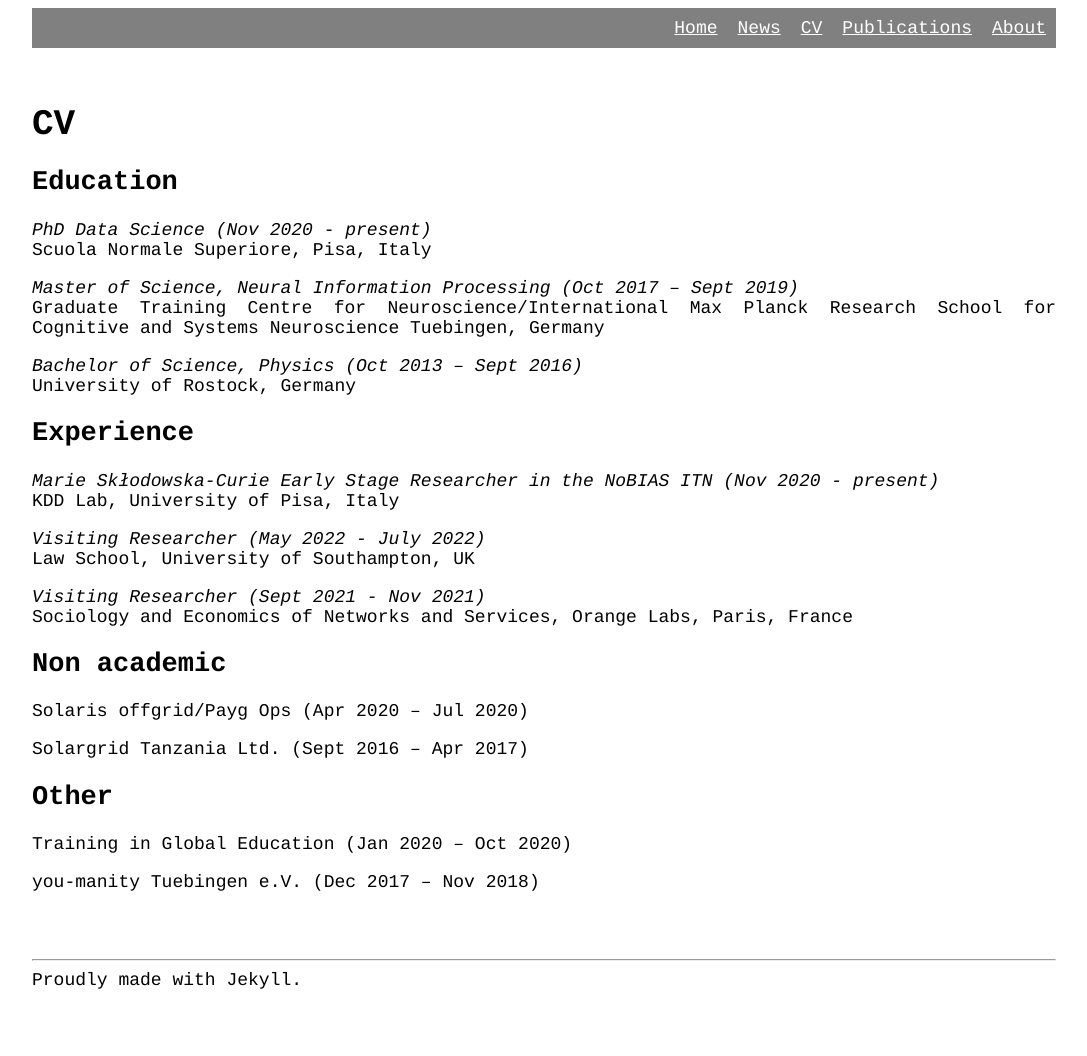
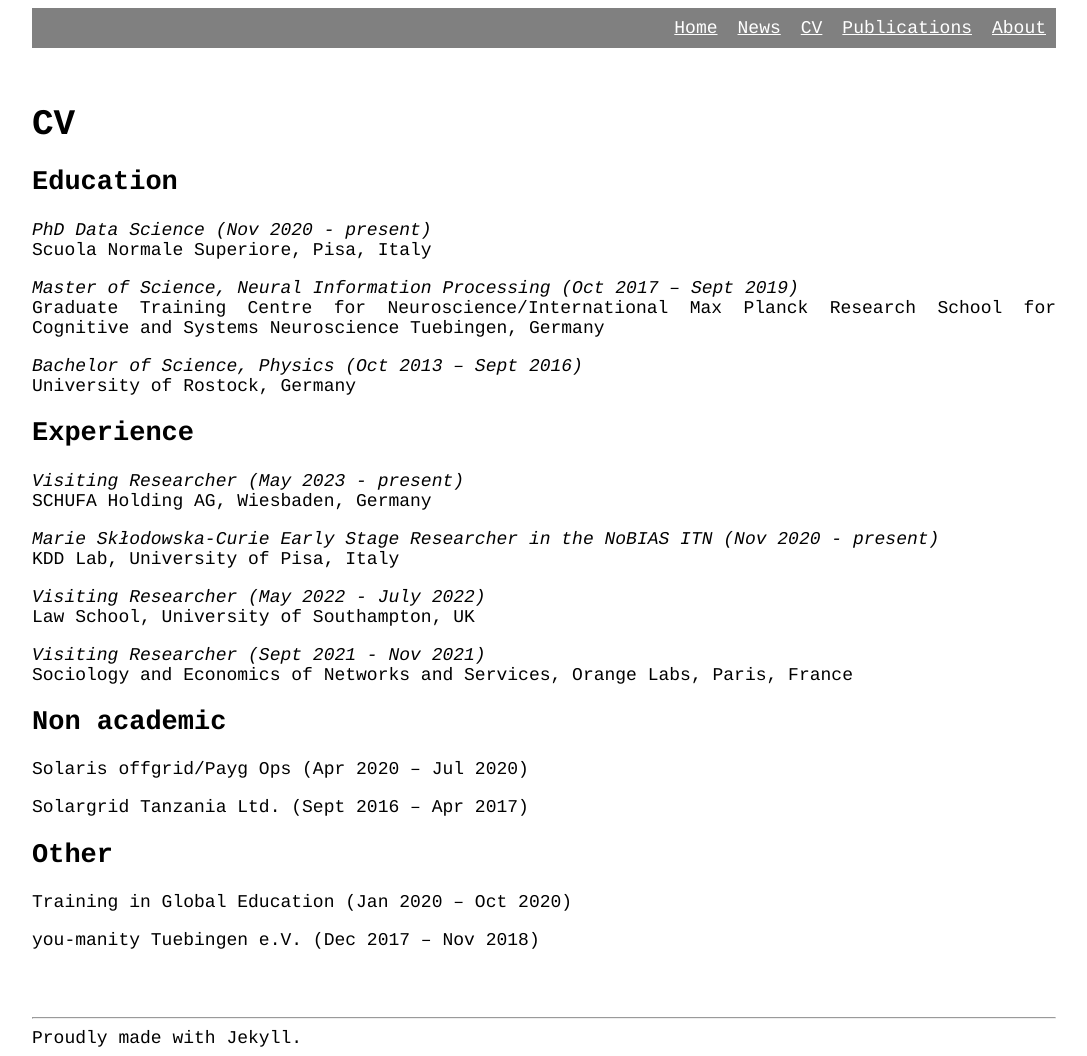
Before and after one commit to lstate/lstate.github.io, a Jekyll site: the page built from _pages/cv.markdown, in a window 1280 px wide. Shown: the whole page, without its empty margins (96-1183 px from the left). Built offline with Jekyll 4.4.1, drawn with Linux system fonts in a browser that asks for light colours; before the commit the page ends 998 px from its top, so only the background shows below that.

Commit message:
Updates
add schufa

```diff
--- a/_pages/cv.markdown
+++ b/_pages/cv.markdown
@@ -23,6 +23,9 @@ University of Rostock, Germany
 
 ## Experience
 
+*Visiting Researcher (May 2023 - present)* \\
+SCHUFA Holding AG, Wiesbaden, Germany
+
 *Marie Skłodowska-Curie Early Stage Researcher in the NoBIAS ITN (Nov 2020 - present)* \\
 KDD Lab, University of Pisa, Italy
 
```
